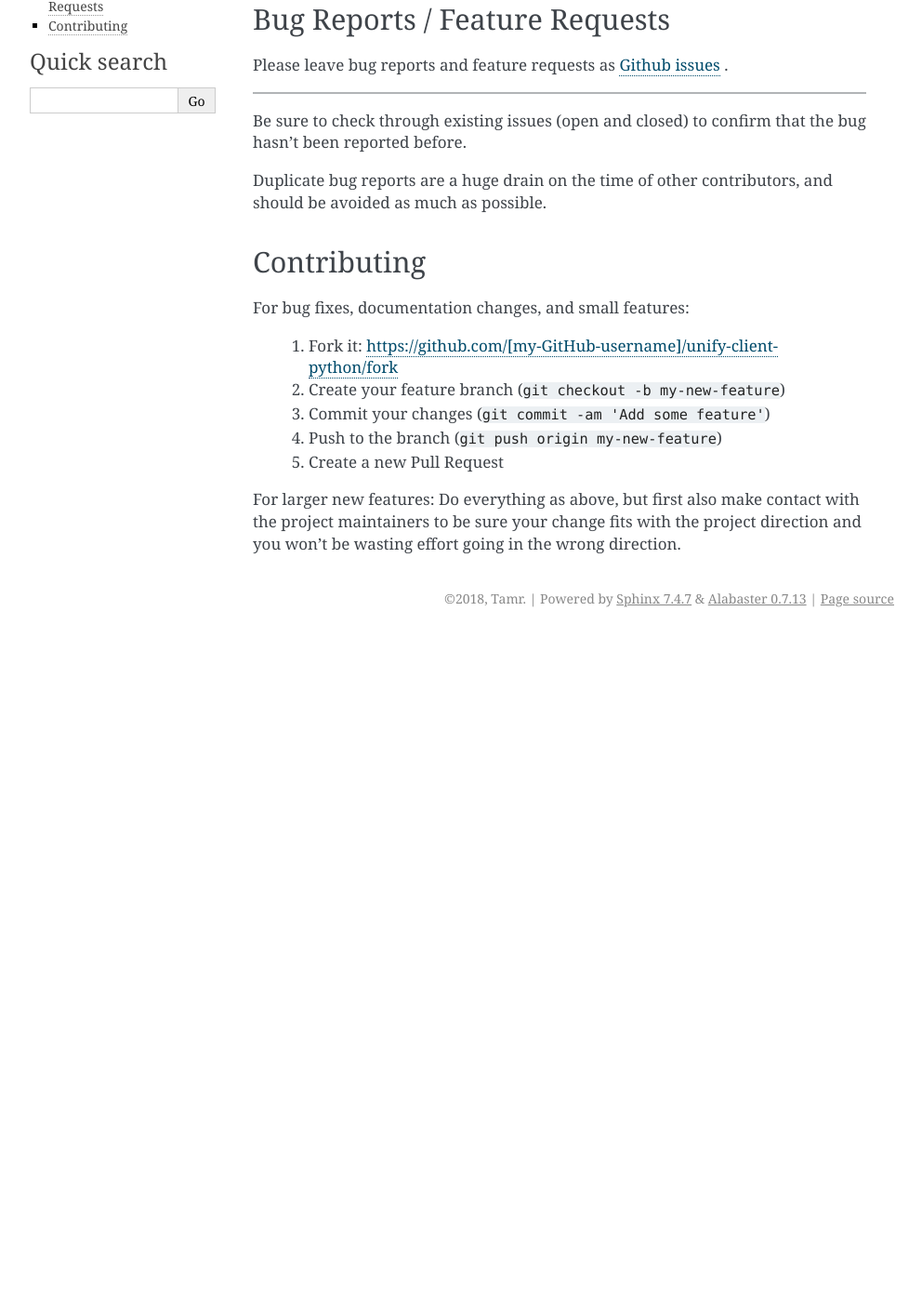
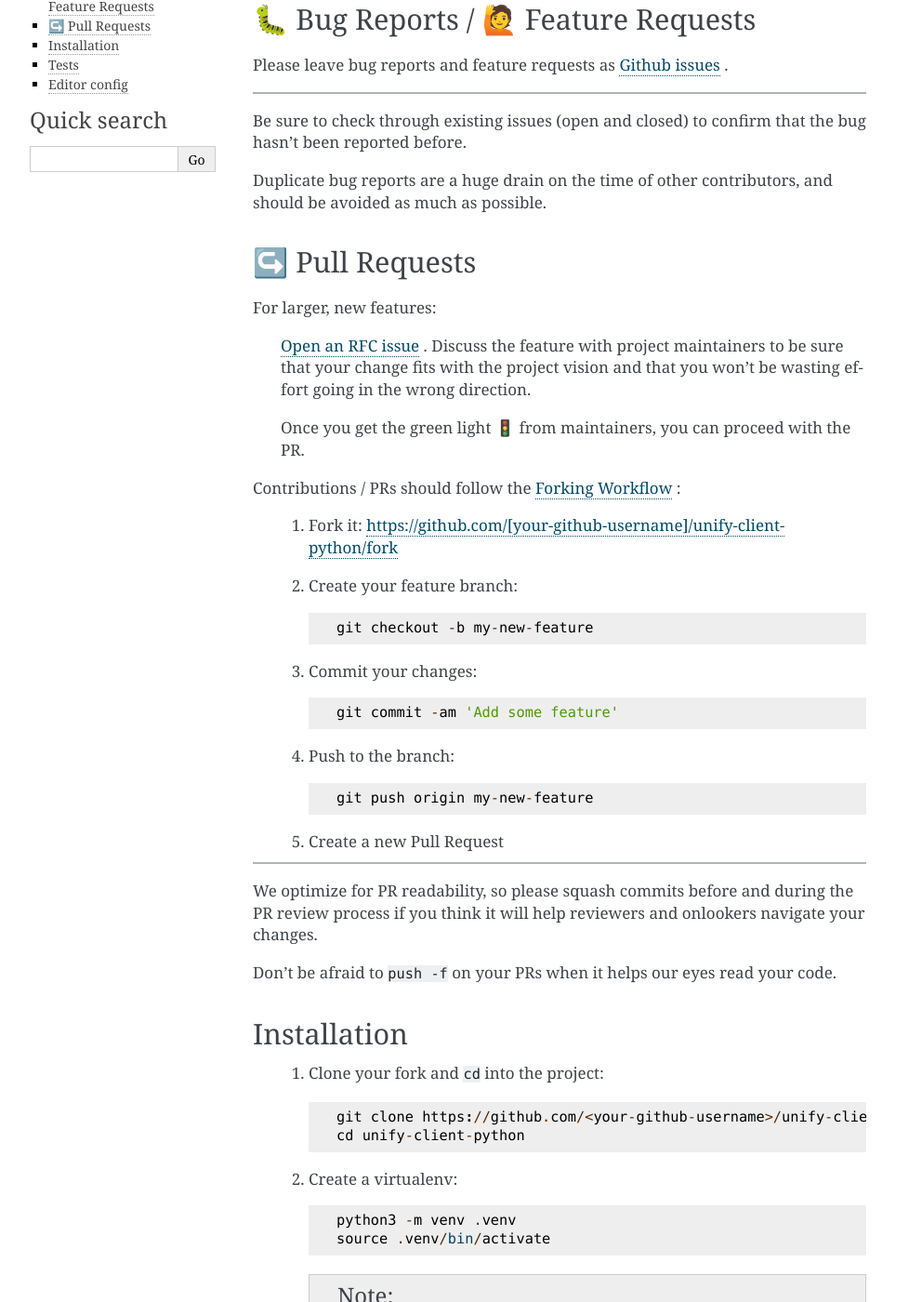
Before and after one commit to Datatamer/tamr-client, a Sphinx documentation site: the page built from docs/contributor-guide.rst, in a window 1280 px wide and 1400 px high, scrolled down 230 px. Shown: the whole window at 93% size, without its empty margins (148-1140 px from the left). Built offline with Sphinx 7.4.7, drawn with Linux system fonts in a browser that asks for light colours; before the commit the page ends 913 px from its top, so only the background shows below that; some of the changed text lies outside the part shown.

Commit message:
Contributor guide improvements

```diff
--- a/docs/contributor-guide.rst
+++ b/docs/contributor-guide.rst
@@ -8,10 +8,10 @@ See `CODE_OF_CONDUCT.md <https://github.com/Datatamer/unify-client-python/blob/m
 
 .. _bug-reports-feature-requests:
 
-Bug Reports / Feature Requests
-------------------------------
+🐛 Bug Reports / 🙋 Feature Requests
+------------------------------------
 
-Please leave bug reports and feature requests as `Github issues <https://github.com/Datatamer/unify-client-python/issues>`_ .
+Please leave bug reports and feature requests as `Github issues <https://github.com/Datatamer/unify-client-python/issues/new/choose>`_ .
 
 ----
 
@@ -21,17 +21,80 @@ bug hasn’t been reported before.
 Duplicate bug reports are a huge drain on the time of other contributors, and
 should be avoided as much as possible.
 
-Contributing
+↪️ Pull Requests
+----------------
+
+For larger, new features:
+
+  `Open an RFC issue <https://github.com/Datatamer/unify-client-python/issues/new/choose>`_ .
+  Discuss the feature with project maintainers to be sure that your change fits with the project
+  vision and that you won't be wasting effort going in the wrong direction.
+
+  Once you get the green light 🚦 from maintainers, you can proceed with the PR.
+
+Contributions / PRs should follow the
+`Forking Workflow <https://www.atlassian.com/git/tutorials/comparing-workflows/forking-workflow>`_ :
+
+  1. Fork it: https://github.com/[your-github-username]/unify-client-python/fork
+  2. Create your feature branch::
+
+      git checkout -b my-new-feature
+
+  3. Commit your changes::
+
+      git commit -am 'Add some feature'
+
+  4. Push to the branch::
+
+      git push origin my-new-feature
+
+  5. Create a new Pull Request
+
+----
+
+We optimize for PR readability, so please squash commits before and during the PR
+review process if you think it will help reviewers and onlookers navigate your changes.
+
+Don't be afraid to ``push -f`` on your PRs when it helps our eyes read your code.
+
+Installation
 ------------
 
-For bug fixes, documentation changes, and small features:
+  1. Clone your fork and ``cd`` into the project::
 
-  1. Fork it: https://github.com/[my-GitHub-username]/unify-client-python/fork
-  2. Create your feature branch (``git checkout -b my-new-feature``)
-  3. Commit your changes (``git commit -am 'Add some feature'``)
-  4. Push to the branch (``git push origin my-new-feature``)
-  5. Create a new Pull Request
+      git clone https://github.com/<your-github-username>/unify-client-python
+      cd unify-client-python
 
-For larger new features: Do everything as above, but first also make contact
-with the project maintainers to be sure your change fits with the project
-direction and you won't be wasting effort going in the wrong direction.
+  2. Create a virtualenv::
+
+      python3 -m venv .venv
+      source .venv/bin/activate
+
+    .. note::
+      See `User Guide > Installation <user-guide/installation.html>`_ for compatible
+      Python versions.
+
+    .. caution::
+      If you place your virtualenv within the project codebase, you must name it
+      ``.venv`` for ``flake8`` to know how to exclude it from linting.
+
+  3. Install dev dependencies::
+
+      pip install -e .[dev]
+
+Tests
+-----
+
+To run all tests::
+
+    pytest .
+
+To run specific tests, see `these pytest docs <https://docs.pytest.org/en/latest/usage.html#specifying-tests-selecting-tests>`_ .
+
+Editor config
+-------------
+
+`Atom <https://atom.io/>`_ :
+
+- `python-black <https://atom.io/packages/python-black>`_
+- `linter-flake8 <https://atom.io/packages/linter-flake8>`_ (be sure to activate your virtualenv BEFORE opening Atom)
```
